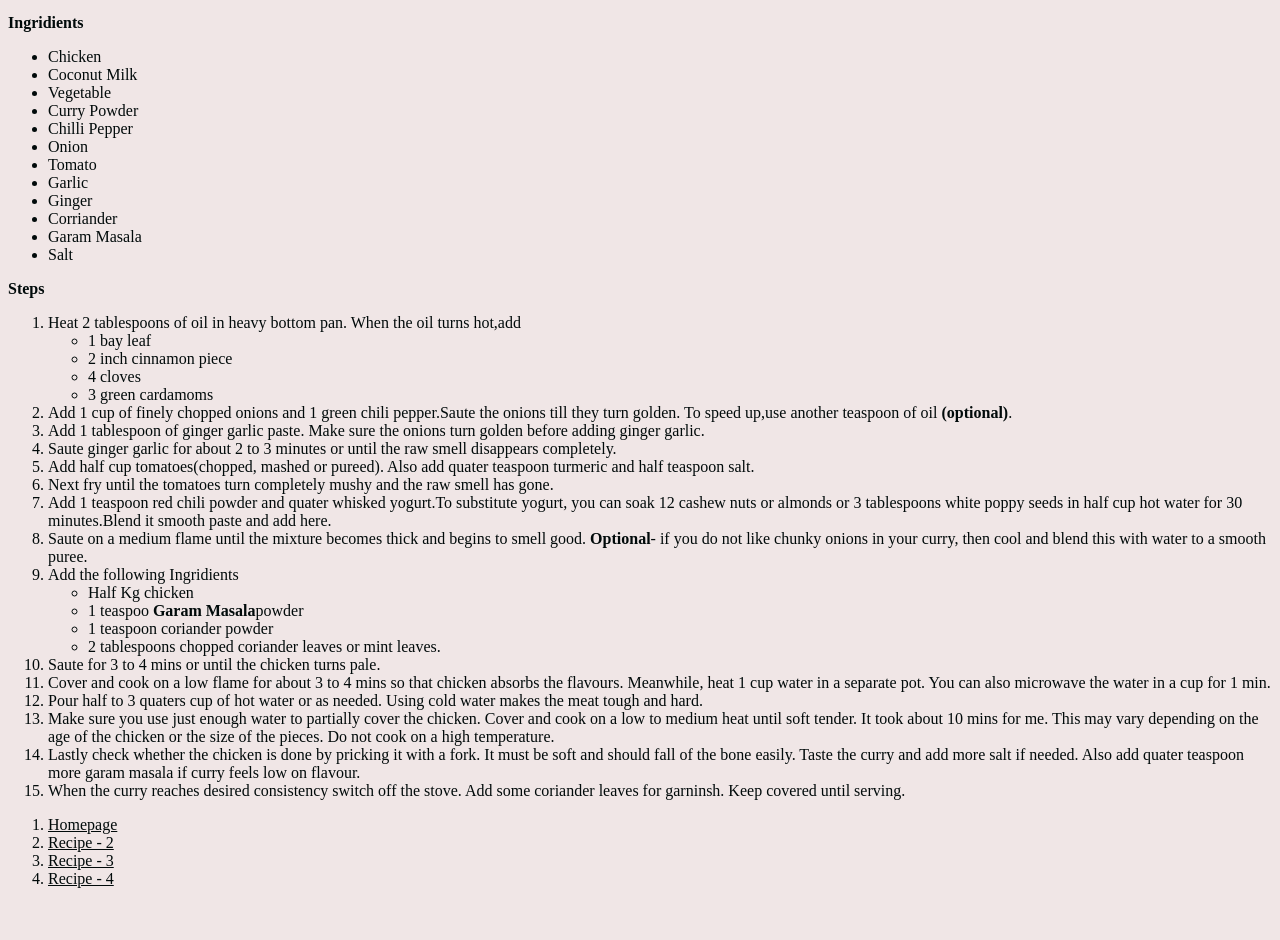
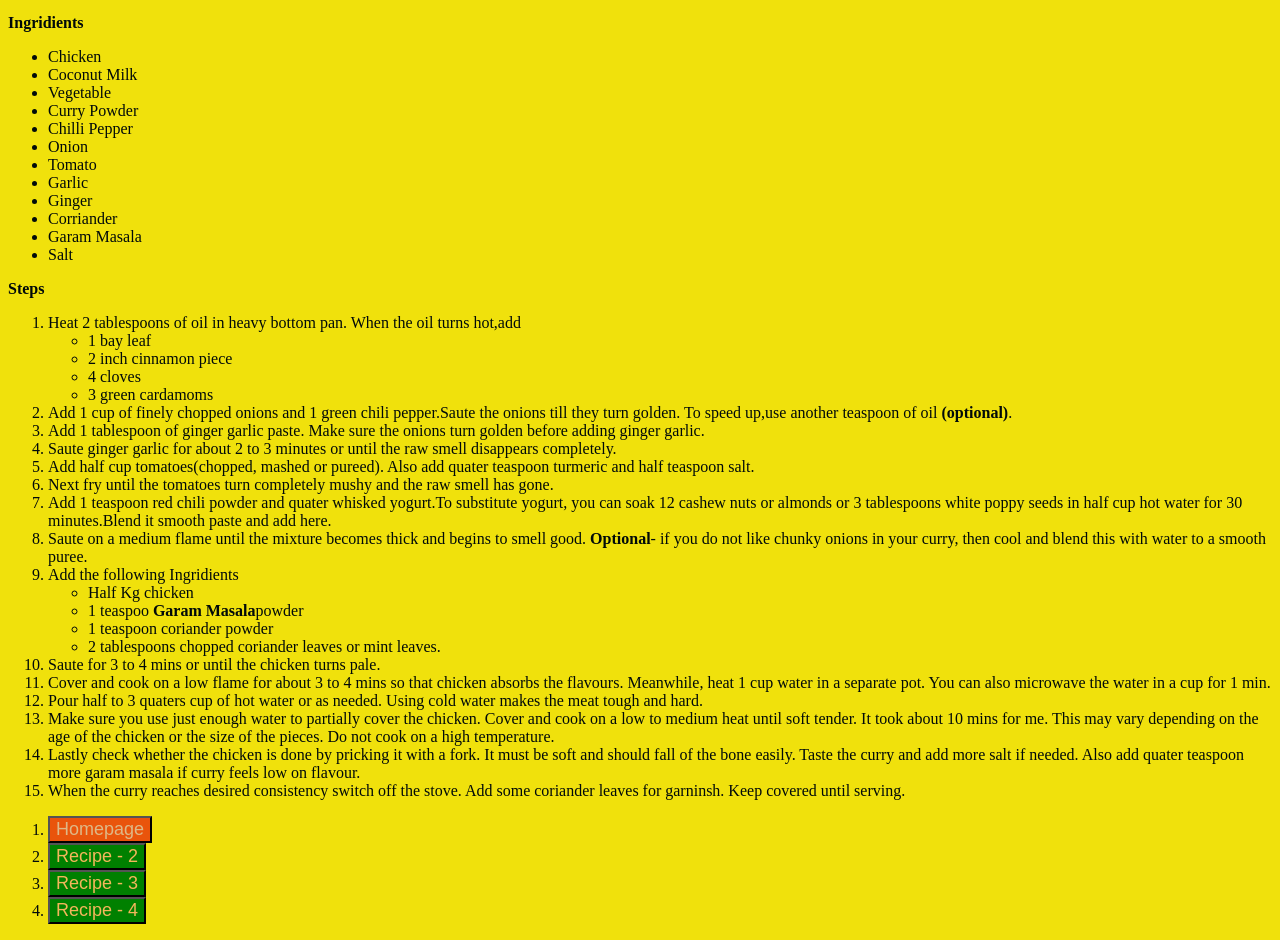
Before and after one commit to Amartya017/Project-Recepi, a plain HTML site: page Recipe1.html in a window 1280 px wide. Shown: the part 505-1445 px from the top of the page. Before the commit the page ends 1409 px from the top, so only its background shows below. Drawn offline with Linux system fonts and the light colour scheme.

Commit message:
addition - 3

```diff
--- a/Recipe1.html
+++ b/Recipe1.html
@@ -125,10 +125,10 @@
       </li>
     </ol>
     <ol>
-        <li><a href="index.html">Homepage</a></li>
-        <li><a href="Recipe2.html">Recipe - 2</a></li>
-        <li><a href="Recipe3.html">Recipe - 3</a></li>
-        <li><a href="Recipe4.html">Recipe - 4</a></li>
+        <li><a href="index.html"><button class="button homepage">Homepage</button></a></li>
+        <li><a href="Recipe2.html"><button class="button">Recipe - 2</button></a></li>
+        <li><a href="Recipe3.html"><button class="button">Recipe - 3</button></a></li>
+        <li><a href="Recipe4.html"><button class="button">Recipe - 4</button></a></li>
     </ol>
   </body>
 </html>
--- a/style.css
+++ b/style.css
@@ -1,9 +1,9 @@
 *{
-    background-color: rgb(240, 230, 230);
+    background-color: rgb(240, 225, 12);
     color: rgb(1, 10, 10);
     font-size: medium;
 }
-.button.button.homepage{
+.button.homepage{
     background-color: rgba(230, 13, 13, 0.657);
     color: burlywood;
     font-size: large;
```
Also changed, not shown: Recipe2.html (+4 -4 lines), Recipe3.html (+4 -4 lines), Recipe4.html (+4 -4 lines), 1 other file.
